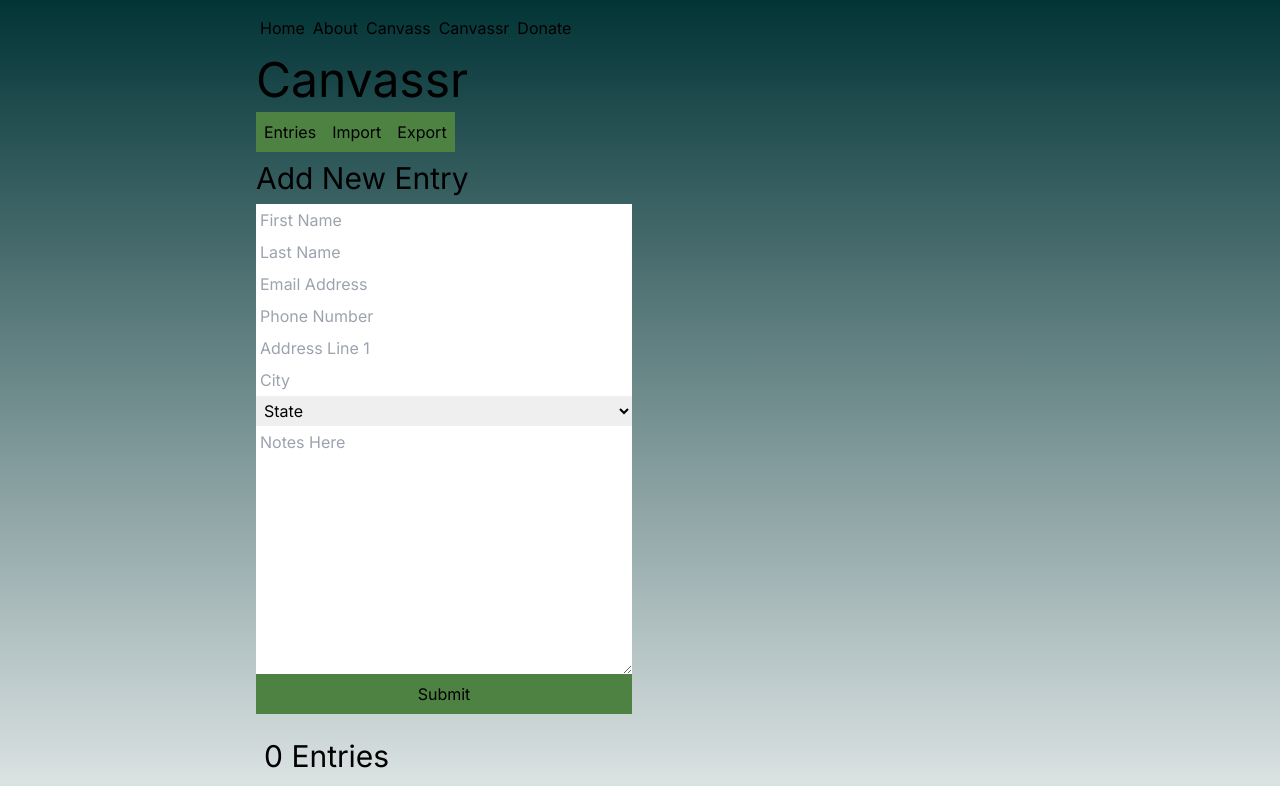
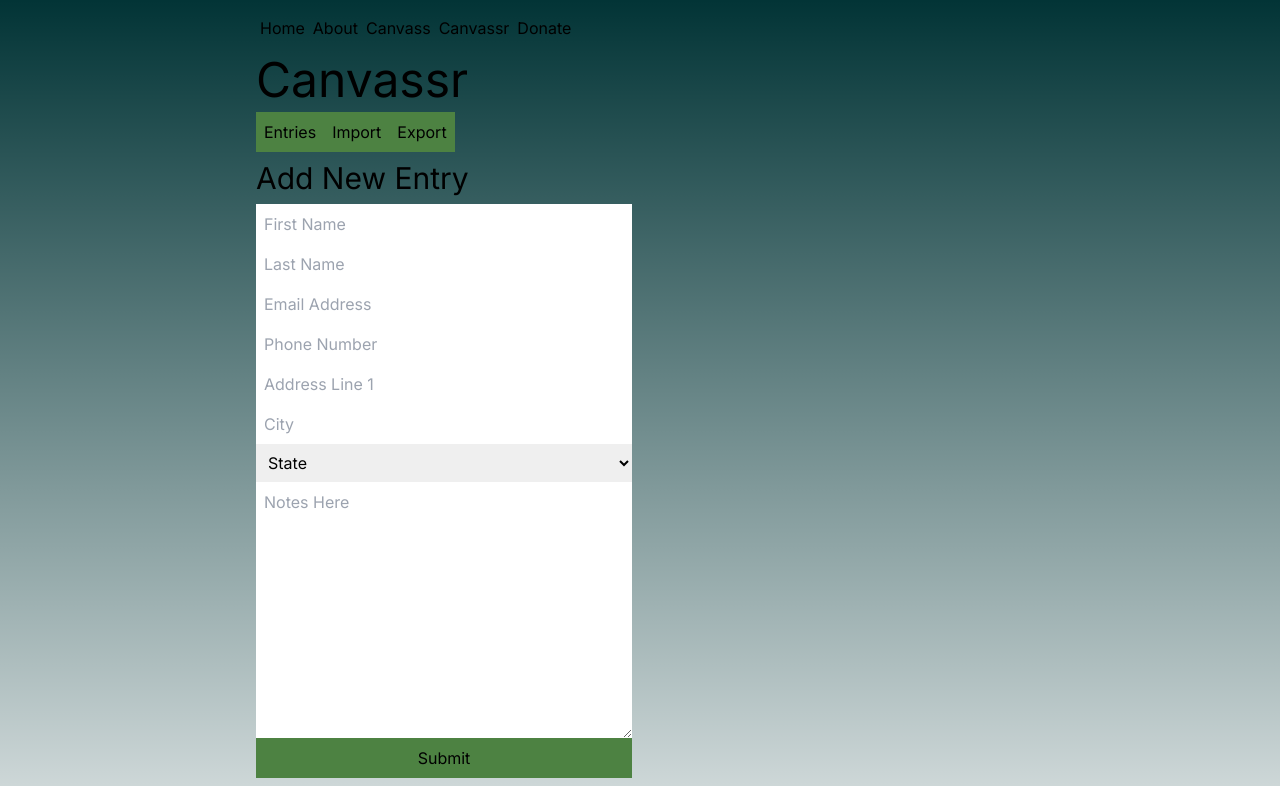
Before and after one commit to Richmond-Creative-Agency/fieldagent, a Next.js app: page /tool/canvassr in a window 1280 px wide. Shown: the top 786 px of the page. Built offline with nearby package versions, Linux system fonts and the light colour scheme.

Commit message:
feature: Add input classes

```diff
--- a/src/app/tool/canvassr/CanvassForm.jsx
+++ b/src/app/tool/canvassr/CanvassForm.jsx
@@ -1,5 +1,6 @@
 import { useState } from 'react';
 import CanvassButton from './CanvassButton';
+import { inputClasses } from '@/app/ui/classes';
 
 const formPlaceHolders = {
   'First Name': 'first_name',
@@ -7,7 +8,7 @@ const formPlaceHolders = {
   'Email Address': 'email',
   'Phone Number': 'phone',
   'Address Line 1': 'address',
-  'City': 'city',
+  City: 'city',
 };
 
 const initialFormData = {
@@ -43,7 +44,7 @@ export default function CanvassForm({ formAction }) {
     <div className="flex flex-col">
       {Object.keys(formPlaceHolders).map((item) => (
         <input
-          className="text-slate-600 p-1"
+          className={inputClasses}
           name={item}
           key={item}
           placeholder={item}
@@ -57,7 +58,7 @@ export default function CanvassForm({ formAction }) {
         />
       ))}
       <select
-        className="text-slate-600 p-1"
+        className={inputClasses}
         value={formData.state}
         onChange={(e) => {
           setFormData({ ...formData, state: e.target.value });
@@ -116,7 +117,7 @@ export default function CanvassForm({ formAction }) {
         <option value="WY">Wyoming</option>
       </select>
       <textarea
-        className="text-slate-600 p-1"
+        className={inputClasses}
         placeholder="Notes Here"
         cols="10"
         rows="10"
--- a/src/app/tool/canvassr/CanvassrEntry.jsx
+++ b/src/app/tool/canvassr/CanvassrEntry.jsx
@@ -1,13 +1,16 @@
 import H2 from '../../ui/typography/H2';
 import H3 from '../../ui/typography/H3';
 import { Suspense, useRef, useState } from 'react';
-
-import { buttonClasses, redButtonClasses } from '@/app/ui/classes';
+import {
+  buttonClasses,
+  inputClasses,
+  redButtonClasses,
+} from '@/app/ui/classes';
 
 function Field({ entry, field, setCanvassList }) {
   const [isEditing, setIsEditing] = useState(false);
 
-  let elementClasses = 'text-slate-600 p-2';
+  let elementClasses = inputClasses;
   let inputRef = useRef(null);
 
   function handleEdit() {
--- a/src/app/tool/canvassr/ExportCSV.jsx
+++ b/src/app/tool/canvassr/ExportCSV.jsx
@@ -14,7 +14,7 @@ export default function ExportCSV({ downloadLink, makeCSV, canvassList }) {
       <input
         id="download-name"
         ref={ref}
-        className="text-slate-600 p-2 mb-2"
+        className="text-black p-2 mb-2"
         onChange={handleDownloadName}
         defaultValue={downloadName}
       />
--- a/src/app/ui/Input.jsx
+++ b/src/app/ui/Input.jsx
@@ -1,7 +1,7 @@
 export default function Input({ ...props }) {
   return (
     <div className="py-2">
-      <input className="p-2 rounded-sm text-gray-800" {...props} />
+      <input className="p-2 rounded-sm text-black" {...props} />
     </div>
   );
 }
--- a/src/app/ui/classes.js
+++ b/src/app/ui/classes.js
@@ -2,4 +2,4 @@ export const buttonClasses = 'bg-green p-2 hover:bg-[#3D822F]';
 
 export const redButtonClasses = 'bg-red p-2 hover:bg-[#DB524D]';
 
-export const inputClasses = 'text-black';
+export const inputClasses = 'text-black p-2';
```
